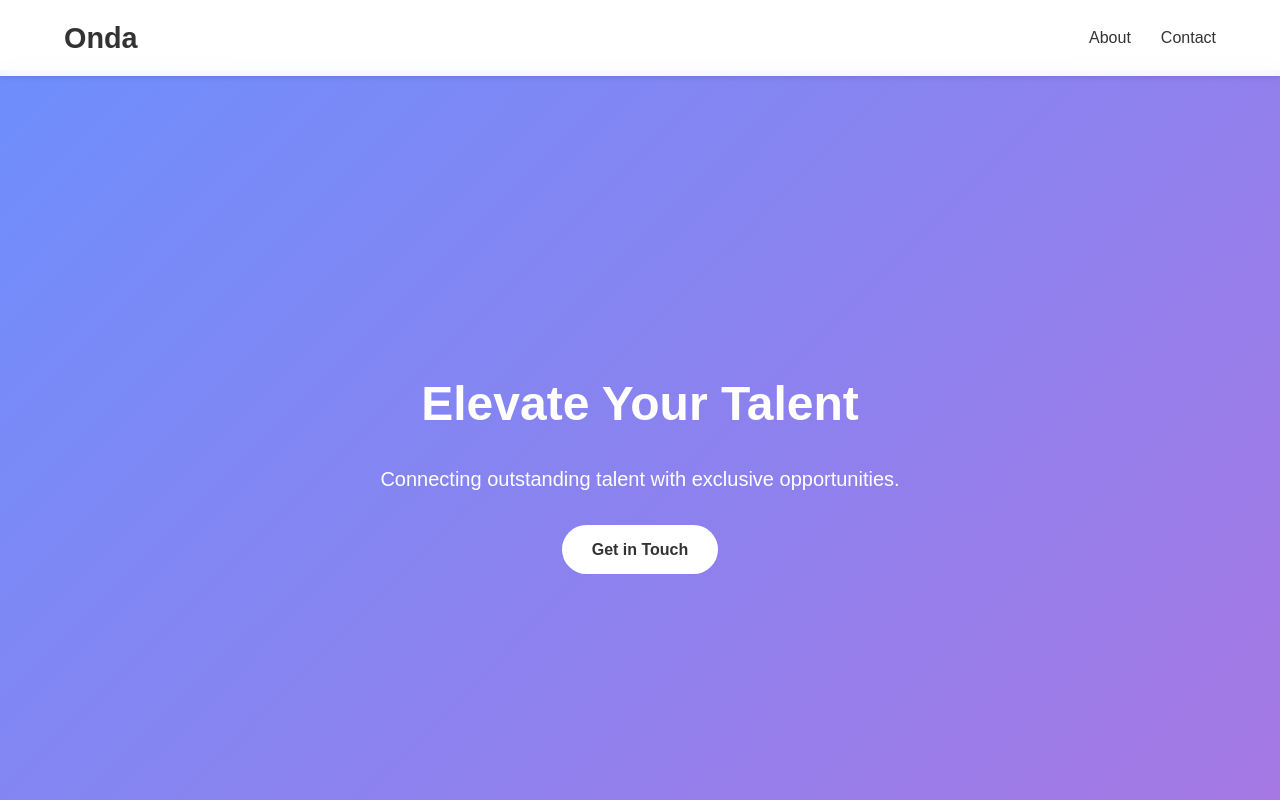
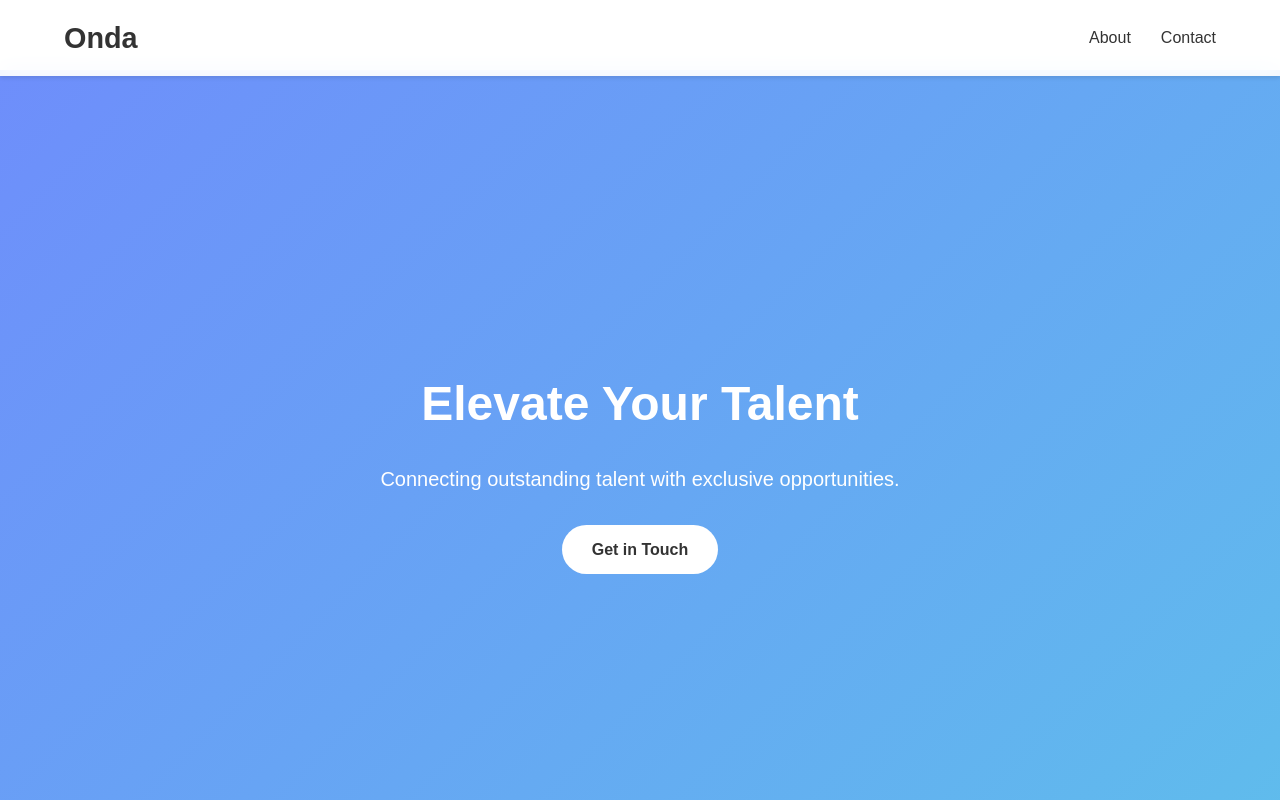
Before and after one commit to FlyingSpaghettiMonsterDisciple2/flyingspaghettimonsterdisciple2.github.io, a plain HTML site: page index.html in a window 1280 px wide. Shown: the top 800 px of the page. Drawn offline with Linux system fonts and the light colour scheme.

Commit message:
Update styles.css

```diff
--- a/styles.css
+++ b/styles.css
@@ -64,7 +64,7 @@ body {
 /* Hero Section */
 .hero {
   height: 100vh;
-  background: linear-gradient(135deg, #6e8efb, #a777e3);
+  background: linear-gradient(135deg, #6e8efb, #5fbdec);
   display: flex;
   align-items: center;
   justify-content: center;
```
